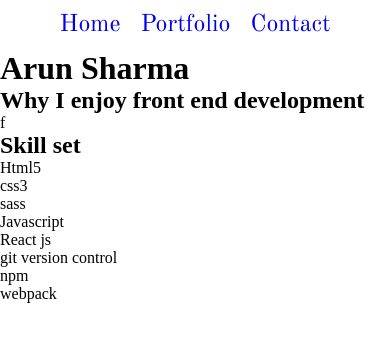
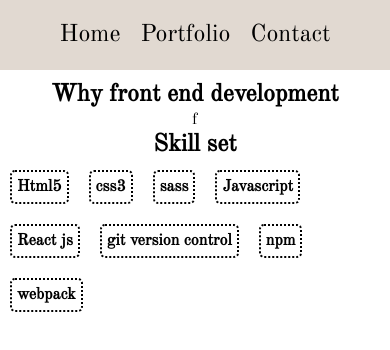
Before and after one commit to a-sha0234/portfolio-site, a React (Create React App) app: page / in a window 390 px wide. Shown: the top 350 px of the page. Built offline with nearby package versions, Linux system fonts and the light colour scheme.

Commit message:
add styling to the home page

```diff
--- a/src/Pages/Home.js
+++ b/src/Pages/Home.js
@@ -1,18 +1,27 @@
 export default function Home() {
   return (
-    <div>
-      <h1>Arun Sharma</h1>
-      <h2>Why I enjoy front end development </h2>
+    <div className="wrapper">
+      <main className="information">
+        <section className="information__self">
+          <h2>Why front end development </h2>
           <p>f</p>
+        </section>
+        <section className="information__skills">
           <h2> Skill set</h2>
+          <div className="information__skills__right">
             <p>Html5</p>
             <p>css3</p>
             <p>sass</p>
             <p>Javascript</p>
+          </div>
+          <div className="information__skills__left">
             <p>React js</p>
             <p> git version control </p>
             <p> npm </p>
             <p> webpack</p>
           </div>
+        </section>
+      </main>
+    </div>
   );
 }
--- a/src/scss/_globals.scss
+++ b/src/scss/_globals.scss
@@ -2,4 +2,33 @@
   margin: 0;
   padding: 0;
   box-sizing: border-box;
+  //css reset
 }
+
+@media only screen and (max-width: 480px) {
+  .wrapper {
+  }
+  .information {
+    &__self {
+      text-align: center;
+      font-family: $fontStyle;
+    }
+
+    &__skills {
+      font-family: $fontStyle;
+      height: 100vh;
+
+      h2 {
+        text-align: center;
+      }
+
+      &__right > p {
+        @include skillSet;
+      }
+
+      &__left > p {
+        @include skillSet;
+      }
+    }
+  }
+}
--- /dev/null
+++ b/src/scss/_mixins.scss
@@ -0,0 +1,9 @@
+@mixin skillSet() {
+  border: 2px dotted black;
+  border-radius: 5px;
+  text-align: center;
+  margin: 10px;
+  font-weight: bold;
+  display: inline-block;
+  padding: 5px;
+}
--- a/src/scss/_navbar.scss
+++ b/src/scss/_navbar.scss
@@ -1,8 +1,4 @@
 @import url("https://fonts.googleapis.com/css2?family=Inter:wght@400;600;700&family=Old+Standard+TT&display=swap");
-
-// .links--display {
-//   //   display: none;
-// }
 
 //-----------------------------------------------------------------------------------------
 // handle reposonsive design
@@ -13,16 +9,18 @@
   .navbar {
     display: flex;
     justify-content: center;
-    margin: 10px;
+    margin-bottom: 10px;
+    background-color: #e1d9d1;
+    padding: 20px;
 
     &__links {
       list-style: none;
       margin: 10px;
       font-size: 1.5rem;
       text-decoration: none;
-      font-family: "Old Standard TT", serif;
+      font-family: $fontStyle;
+      color: black;
     }
   }
-
   // End of navbar
 }
--- a/src/scss/_variables.scss
+++ b/src/scss/_variables.scss
@@ -0,0 +1 @@
+$fontStyle: "Old Standard TT", serif;
--- a/src/scss/style.scss
+++ b/src/scss/style.scss
@@ -1,3 +1,4 @@
 @import "variables";
+@import "mixins";
 @import "navbar";
 @import "globals";
```
Lines whose indentation alone changed are shown as unchanged.
